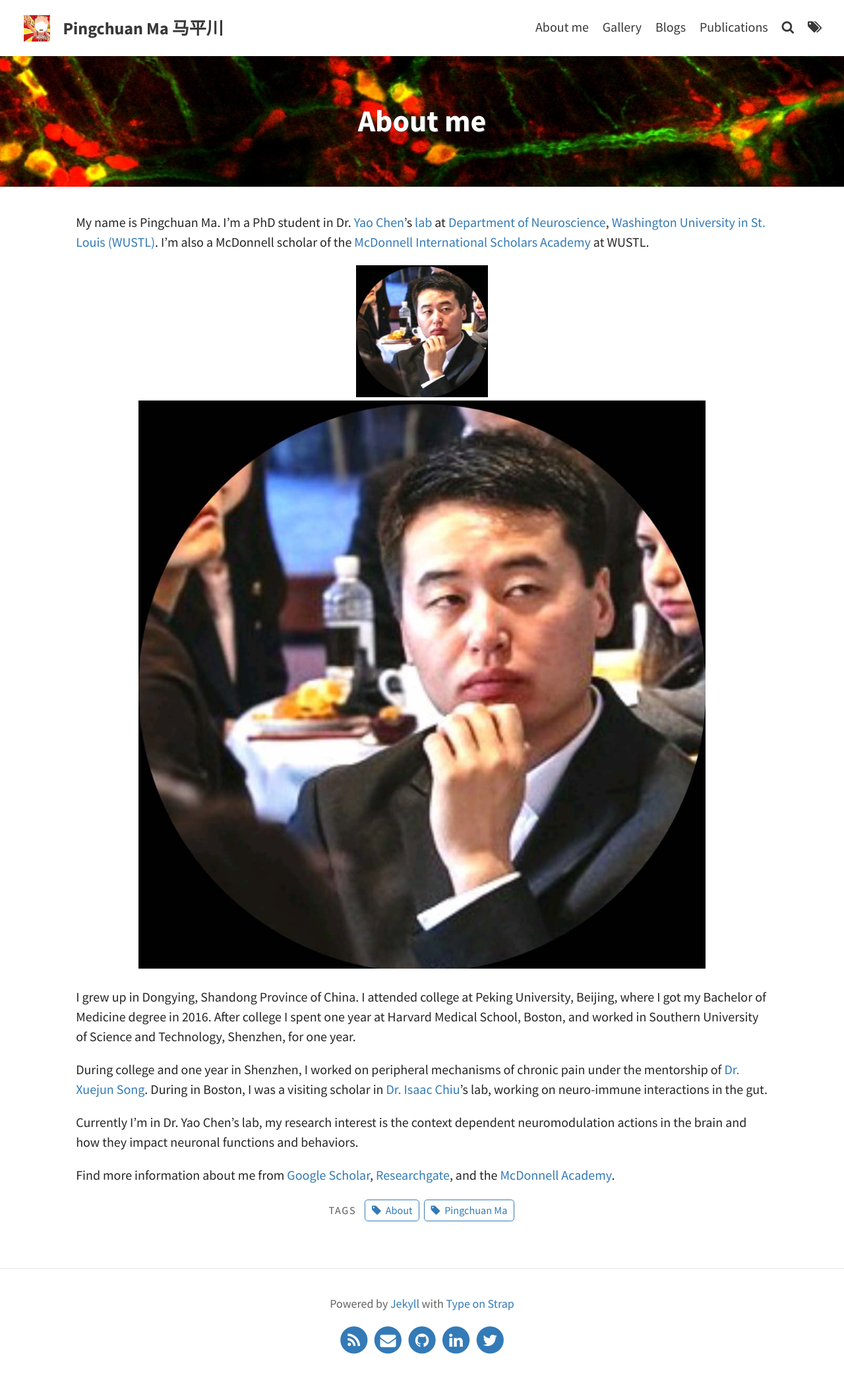
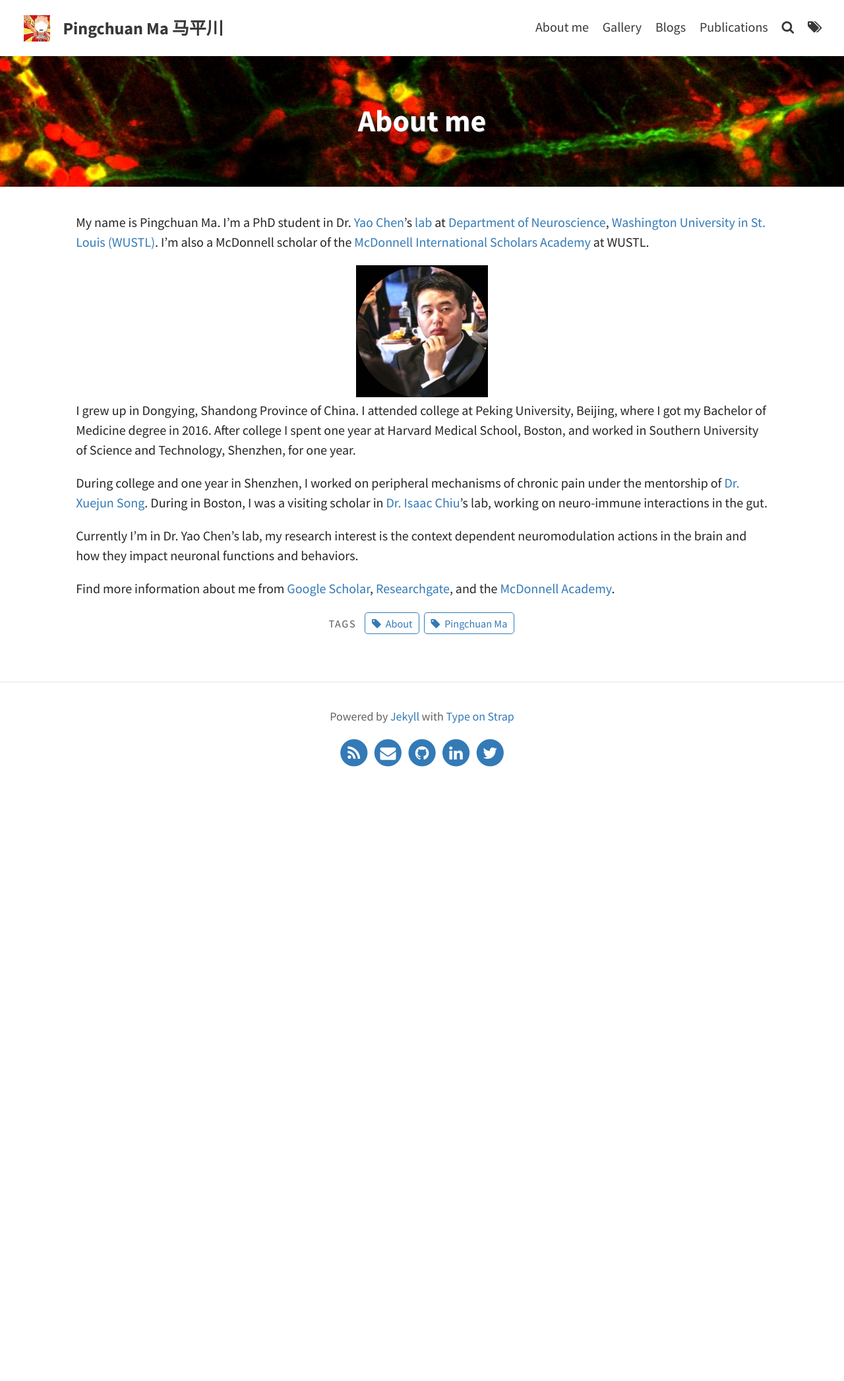
Before and after one commit to pcmaaaaa/pcmaaaaa.github.io, a Jekyll site: the page built from pages/about.md, in a window 1280 px wide. Shown: the whole page at 66% size. Built offline with Jekyll 4.4.1, drawn with Linux system fonts in a browser that asks for light colours; after the commit the page ends 1203 px from its top, so only the background shows below that.

Commit message:
Update about.md

```diff
--- a/pages/about.md
+++ b/pages/about.md
@@ -12,8 +12,6 @@ My name is Pingchuan Ma. I'm a PhD student in Dr. [Yao Chen](http://neurosci.wus
 <img src="/assets/img/Pingchuan.jpg" height="200" />
 </div>
 
-![Pingchuan]({{ "/assets/img/Pingchuan.jpg" | relative_url}})
-
 I grew up in Dongying, Shandong Province of China. I attended college at Peking University, Beijing, where I got my Bachelor of Medicine degree in 2016. After college I spent one year at Harvard Medical School, Boston, and worked in Southern University of Science and Technology, Shenzhen, for one year.
 
 During college and one year in Shenzhen, I worked on peripheral mechanisms of chronic pain under the mentorship of [Dr. Xuejun Song](https://www.sustech.edu.cn/zh/songxuejun.html). During in Boston, I was a visiting scholar in [Dr. Isaac Chiu](https://chiulab.med.harvard.edu/)'s lab, working on neuro-immune interactions in the gut.
```
